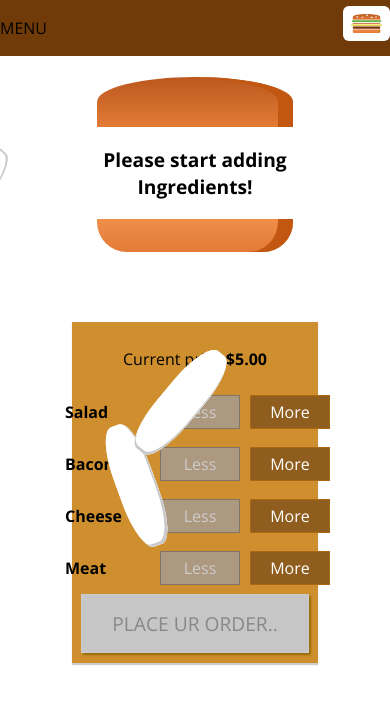
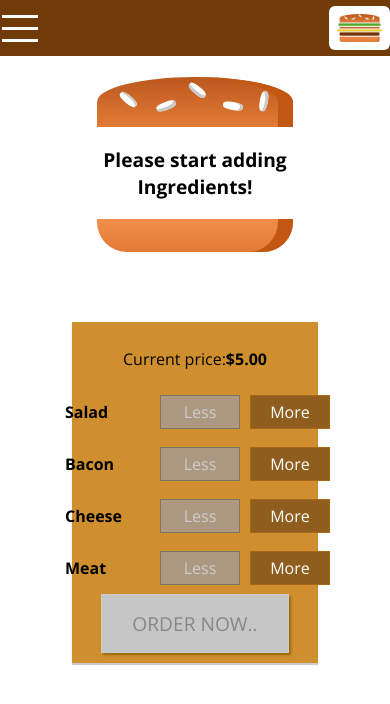
Before and after one commit to Teemamin/react-sandwichBuilder, a React (Create React App) app: page / in a window 390 px wide. Shown: the top 704 px of the page. Built offline with nearby package versions, Linux system fonts and the light colour scheme.

Commit message:
added toggle menu option for mobile view

```diff
--- a/src/App.js
+++ b/src/App.js
@@ -4,10 +4,6 @@ import SandwichBuilder from "./containers/SandwichBuilder/SandwichBuilder"
 // import ToolBar from "./components/Navigation/ToolBar/ToolBar"
 
 class App extends React.Component{
-  state ={
-    name : ""
-
-  }
 
   render(){
     return(
--- a/src/components/Logo/Logo.module.css
+++ b/src/components/Logo/Logo.module.css
@@ -1,7 +1,7 @@
 .Logo{
     background-color: white;
     padding: 8px;
-    height: 80%;
+    height: 100%;
     border-radius: 6px;
     box-sizing: border-box;
 }
--- a/src/components/Navigation/SideDrawer/DrawerToggle/DrawerToggle.js
+++ b/src/components/Navigation/SideDrawer/DrawerToggle/DrawerToggle.js
@@ -1,8 +1,13 @@
 import React from "react"
+import classes from "./DrawerToggle.module.css"
 
 const DrawerToggle = (props)=>{
     return (
-        <div onClick={props.toggleSideDrawer}>MENU</div>
+        <div onClick={props.toggleSideDrawer} className={classes.DrawerToggle}>
+            <div></div>
+            <div></div>
+            <div></div>
+        </div>
     )
 }
 
--- /dev/null
+++ b/src/components/Navigation/SideDrawer/DrawerToggle/DrawerToggle.module.css
@@ -0,0 +1,23 @@
+.DrawerToggle {
+    width: 40px;
+    height: 100%;
+    display: flex;
+    flex-flow: column;
+    justify-content: space-around;
+    align-items: center;
+    padding: 10px 0;
+    box-sizing: border-box;
+    cursor: pointer;
+}
+
+.DrawerToggle div {
+    width: 90%;
+    height: 3px;
+    background-color: white;
+}
+
+@media (min-width: 500px) {
+    .DrawerToggle {
+        display: none;
+    }
+}
--- a/src/components/Sandwich/BuildControls/BuildControl/BuildControl.module.css
+++ b/src/components/Sandwich/BuildControls/BuildControl/BuildControl.module.css
@@ -15,6 +15,7 @@
     cursor: pointer;
     outline: none;
 }
+
 
 .BuildControl button:disabled {
     background-color: #AC9980;
--- a/src/components/Sandwich/BuildControls/BuildControls.js
+++ b/src/components/Sandwich/BuildControls/BuildControls.js
@@ -2,14 +2,15 @@ import React from "react"
 import classes from "./BuildControls.module.css"
 import BuildControl from "./BuildControl/BuildControl"
 
-const buildControls = (props)=>{
+
 const controls = [
     {label:"Salad",type:"salad"},
     {label:"Bacon",type:"bacon"},
     {label:"Cheese",type:"cheese"},
     {label:"Meat",type:"meat"}
 ]
-    return(
+
+const buildControls = (props)=>(
         <div className={classes.BuildControls}>
             <p>Current price:<strong>${props.price.toFixed(2)}</strong></p>
             {controls.map(ctrl=>(<BuildControl
@@ -22,9 +23,8 @@ const buildControls = (props)=>{
             <button className={classes.OrderButton}
             disabled={!props.canPurchase}
             onClick={props.purchasingHandler}
-            >PLACE UR ORDER..</button>
+            >ORDER NOW..</button>
         </div>
     )
-}
 
 export default buildControls
--- a/src/components/Sandwich/BuildControls/BuildControls.module.css
+++ b/src/components/Sandwich/BuildControls/BuildControls.module.css
@@ -1,6 +1,6 @@
-.BuildControls{
+.BuildControls {
     width: 100%;
-    background-color: #cf8f2e;
+    background-color: #CF8F2E;
     display: flex;
     flex-flow: column;
     align-items: center;
--- a/src/components/Sandwich/Sandwich.module.css
+++ b/src/components/Sandwich/Sandwich.module.css
@@ -8,23 +8,22 @@
     font-weight: bold;
 }
 
-@media (min-width:500px) and (min-height:400px){
-    .Sandwich{
+@media (min-width: 500px) and (min-height: 400px) {
+    .Sandwich {
         width: 350px;
         height: 300px;
     }
 }
 
-@media (min-width:700px) and (min-height:600px){
-    .Sandwich{
+@media (min-width: 500px) and (min-height: 401px) {
+    .Sandwich {
         width: 450px;
         height: 400px;
     }
 }
 
-
-@media (min-width:1000px) and (min-height:700px){
-    .Sandwich{
+@media (min-width: 1000px) and (min-height: 700px) {
+    .Sandwich {
         width: 700px;
         height: 600px;
     }
--- a/src/components/Sandwich/SandwichIngredients/SandwichIngredients.js
+++ b/src/components/Sandwich/SandwichIngredients/SandwichIngredients.js
@@ -6,31 +6,28 @@ const SandwichIngredients = (props)=>{
     let ingredient = null
     switch(props.type){
 
-        case("bread-top"):
-            ingredient =  <div className={classes.BreadTop}></div>
+        case ( 'bread-bottom' ):
+                ingredient = <div className={classes.BreadBottom}></div>;
                 break;
-        case("bread-bottom"):
-            ingredient =
-                <div className={classes.BreadBottom}>
+            case ( 'bread-top' ):
+                ingredient = (
+                    <div className={classes.BreadTop}>
                         <div className={classes.Seeds1}></div>
-                    <div className={classes.Seeds1}></div>
+                        <div className={classes.Seeds2}></div>
                     </div>
+                );
                 break;
-        case("meat"):
-        ingredient =
-            <div className={classes.Meat}></div>
+            case ( 'meat' ):
+                ingredient = <div className={classes.Meat}></div>;
                 break;
-        case("cheese"):
-            ingredient =
-                <div className={classes.Cheese}></div>
+            case ( 'cheese' ):
+                ingredient = <div className={classes.Cheese}></div>;
                 break;
-        case("salad"):
-            ingredient =
-                <div className={classes.Salad}></div>
+            case ( 'bacon' ):
+                ingredient = <div className={classes.Bacon}></div>;
                 break;
-        case("bacon"):
-            ingredient =
-                <div className={classes.Bacon}></div>
+            case ( 'salad' ):
+                ingredient = <div className={classes.Salad}></div>;
                 break;
             default:
                 ingredient = null;
--- a/src/components/UI/Modal/Modal.js
+++ b/src/components/UI/Modal/Modal.js
@@ -19,4 +19,4 @@ const Modal = (props)=>{
     )
 }
 
-export default Modal
+export default React.memo(Modal)
--- a/src/containers/SandwichBuilder/SandwichBuilder.js
+++ b/src/containers/SandwichBuilder/SandwichBuilder.js
@@ -99,7 +99,6 @@ class SandwichBuilder extends Component{
                         clicked={this.cancelPurchaseHandler}/>
                 </Modal>
                  <Sandwich ingredients={this.state.ingredients}/>
-                <div>
                   <BuildControls
                     addIngredientHandler={this.addIngredientHandler}
                     removeIngredientHandler={this.removeIngredientHandler}
@@ -108,7 +107,6 @@ class SandwichBuilder extends Component{
                     canPurchase={this.state.canPurchase}
                     purchasingHandler={this.purchasingHandler}
                     />
-                </div>
             </Auxi>
         )
     }
--- a/src/index.css
+++ b/src/index.css
@@ -3,7 +3,7 @@ body {
   font-family: 'Open Sans', sans-serif;
 }
 
-code {
+/* code {
   font-family: source-code-pro, Menlo, Monaco, Consolas, 'Courier New',
     monospace;
-}
+} */
```
Lines whose indentation alone changed are shown as unchanged.
